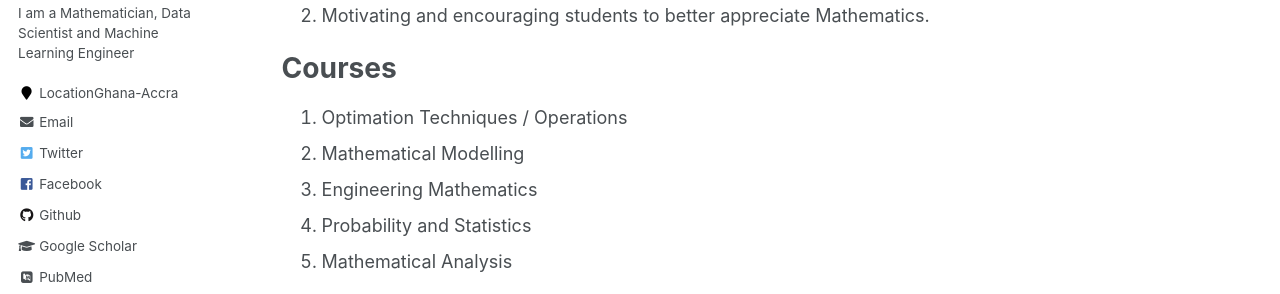
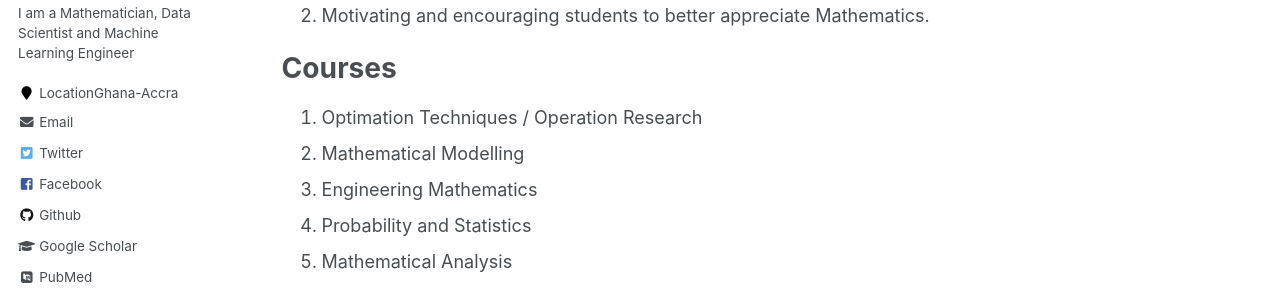
Before and after one commit to EmmanuelOwusu/EmmanuelOwusu.github.io, a Jekyll site: the page built from _teaching/2014-spring-teaching-1.md, in a window 1280 px wide and 1283 px high. Shown: the part 419-713 px from the top of the window. Built offline with Jekyll 4.4.1, drawn with Linux system fonts in a browser that asks for light colours; some web fonts are replaced.

Commit message:
Updated Teaching one
Updated Teaching one

```diff
--- a/_teaching/2014-spring-teaching-1.md
+++ b/_teaching/2014-spring-teaching-1.md
@@ -19,7 +19,7 @@ mathemati
 
 Courses
 ======
-1. Optimation Techniques / Operations
+1. Optimation Techniques / Operation Research
 2. Mathematical Modelling
 3. Engineering Mathematics
 4. Probability and Statistics
```
